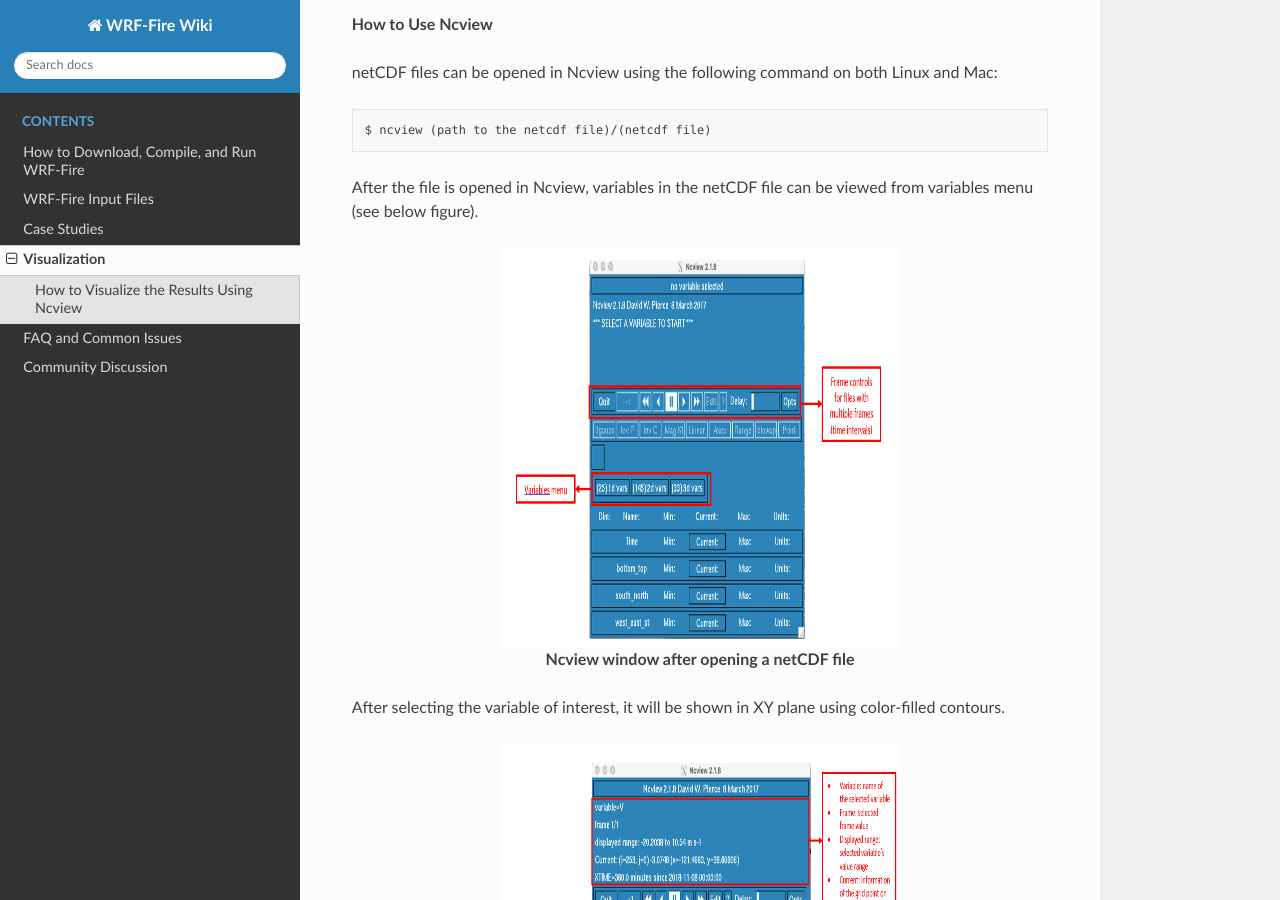
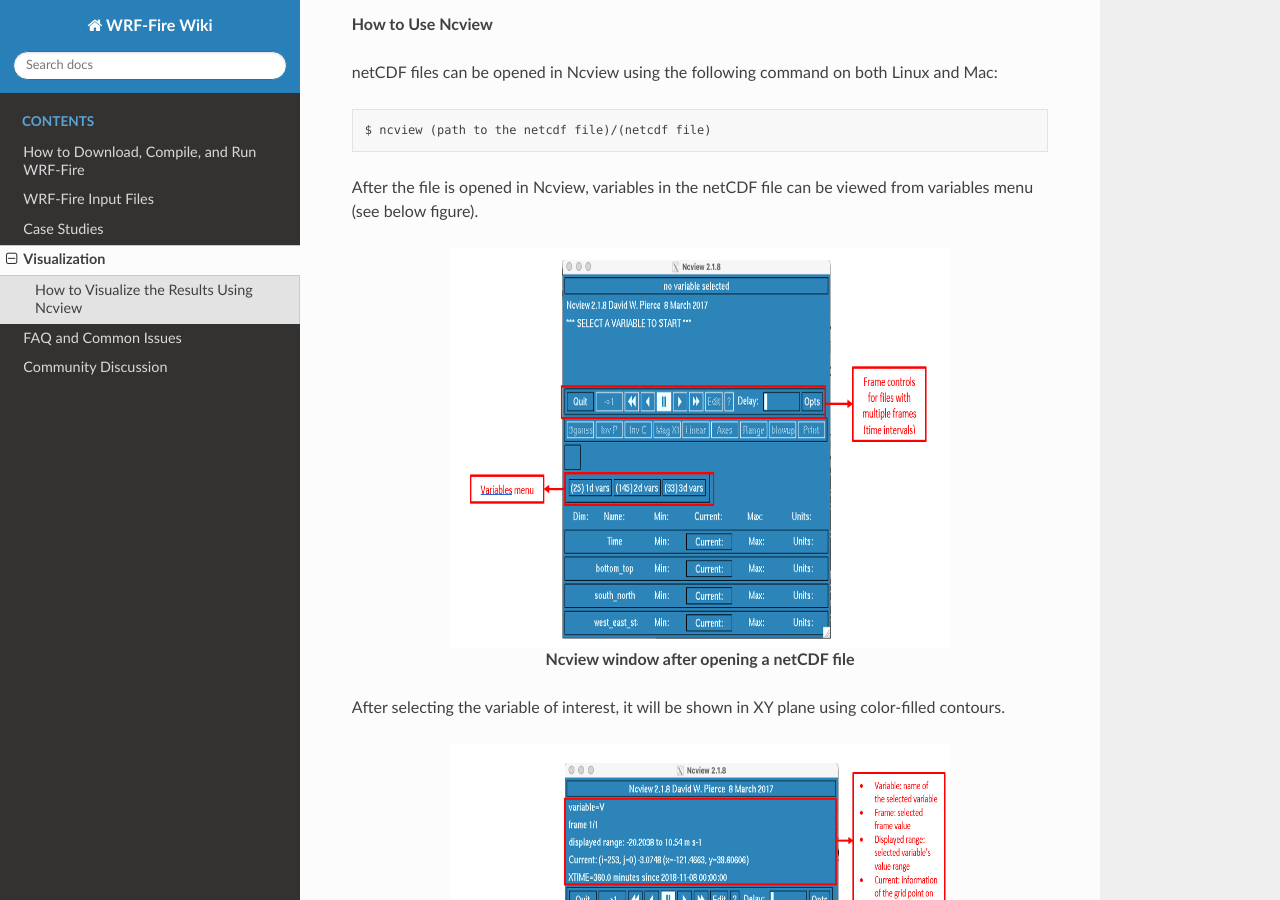
Before and after one commit to WRF-Fire-UNR/UNR-WRF-FIRE, a Sphinx documentation site: the page built from docs/source/visualization.rst, in a window 1280 px wide and 900 px high, scrolled down 606 px. Built offline with Sphinx 7.4.7 and the Read the Docs theme 2.0.0, drawn with Linux system fonts in a browser that asks for light colours.

Commit message:
Update visualization.rst

```diff
--- a/docs/source/visualization.rst
+++ b/docs/source/visualization.rst
@@ -45,7 +45,7 @@ After the file is opened in Ncview, variables in the netCDF file can be viewed f
 
 .. image:: images/v3.png
   :align: center
-  :width: 400
+  :width: 500
   :height: 400
   :alt: Alternative text
 
@@ -56,7 +56,7 @@ After selecting the variable of interest, it will be shown in XY plane using col
 
 .. image:: images/v2.png
   :align: center
-  :width: 400
+  :width: 500
   :height: 400
   :alt: Alternative text
 
@@ -64,7 +64,7 @@ After selecting the variable of interest, it will be shown in XY plane using col
 
 .. image:: images/xy.png
   :align: center
-  :width: 400
+  :width: 500
   :height: 400
   :alt: Alternative text
 
@@ -74,7 +74,7 @@ Ncview can also plot 2D graphs of the selected variable. By left-clicking on a p
 
 .. image:: images/v1.png
   :align: center
-  :width: 400
+  :width: 500
   :height: 400
   :alt: Alternative text
 
```
